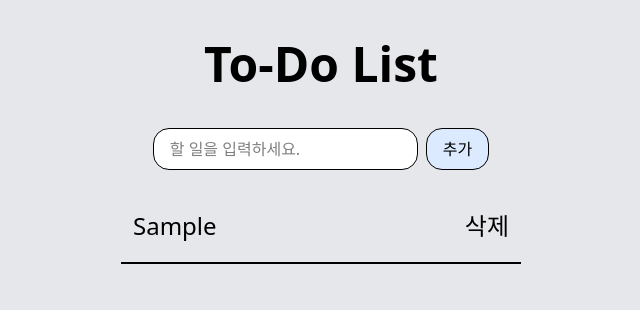
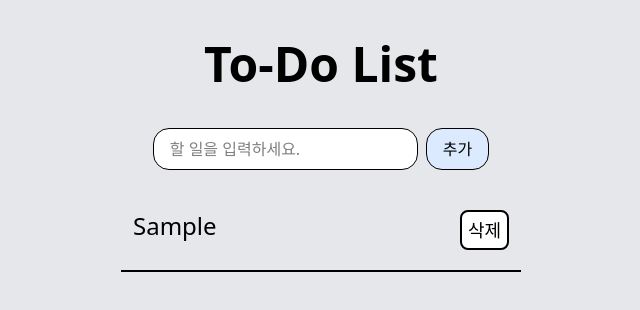
Before and after one commit to Likelion-YeungNam-Univ/7-13th-fe-assignment, a React (Vite) app: page / in a window 1280 px wide. Both pictures are taken after typing "Sample" into the empty fields and a click on the button "추가". Shown: the top 310 px of the page, without its empty margins (319-959 px from the left). Built offline with nearby package versions, Linux system fonts and the light colour scheme.

Commit message:
style: 삭제 버튼 스타일 적용

```diff
--- a/src/TodoItem.jsx
+++ b/src/TodoItem.jsx
@@ -4,7 +4,12 @@ const TodoItem = ({ todo, onDelete }) => {
   return (
     <li className="flex justify-between w-100 text-2xl text-center px-3 py-5 border-b-2">
       <span>{todo.text}</span>
-      <button onClick={onDelete}>삭제</button>
+      <button
+        onClick={onDelete}
+        className="text-lg text-black border-2 border-black bg-white px-1.5 py-1 rounded-lg cursor-pointer hover:bg-red-400 hover:text-white"
+      >
+        삭제
+      </button>
     </li>
   );
 };
```
